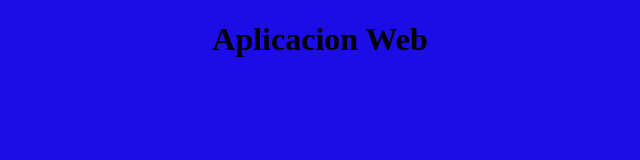
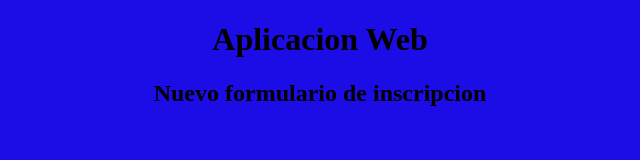
Before and after one commit to PaOlmosRecio/MiRepositorio, a plain HTML site: page index.html in a window 1280 px wide. Shown: the whole page, without its empty margins (320-960 px from the left). Drawn offline with Linux system fonts and the light colour scheme.

Commit message:
Formulario add

```diff
--- a/index.html
+++ b/index.html
@@ -10,7 +10,7 @@
             color: black;
         }
 
-        html, h1{
+   html,h1{
             text-align: center;
         }
 
@@ -18,5 +18,6 @@
 </head>
 <body>
     <h1>Aplicacion Web</h1>
+    <h2>Nuevo formulario de inscripcion </h2>
 </body>
 </html>
```
